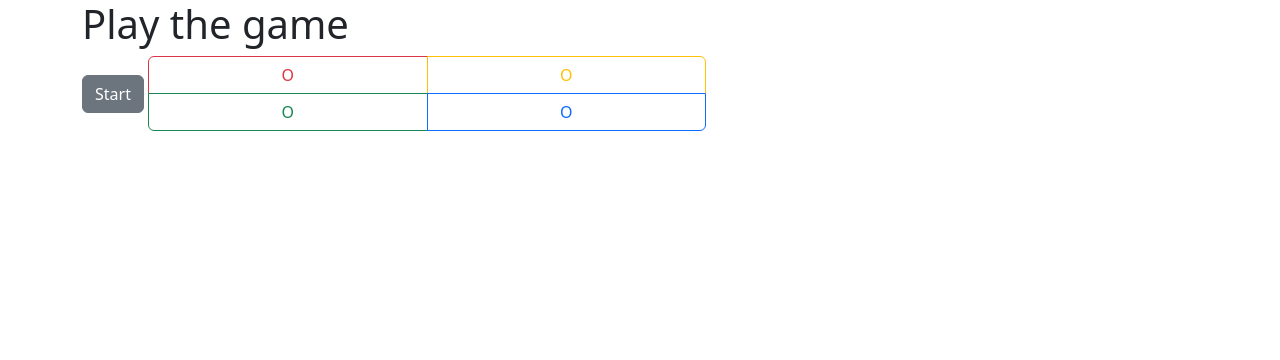
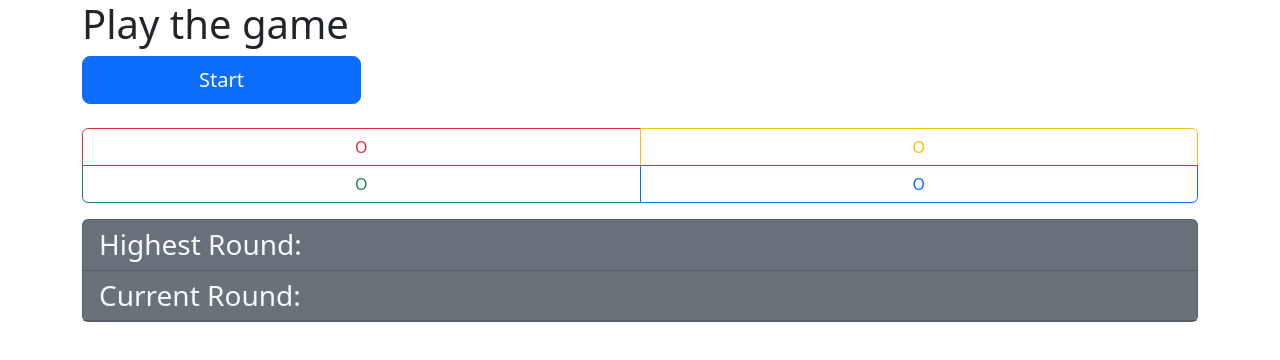
Before and after one commit to Hoomee90/simon-says, a website built with webpack: page src/index.html in a window 1280 px wide. Built offline with nearby package versions, Linux system fonts and the light colour scheme.

Commit message:
add styles and score tracking card

```diff
--- a/src/index.html
+++ b/src/index.html
@@ -5,8 +5,8 @@
 </head>
 <body class="container">
   <h1>Play the game</h1>
-  <button id="game-start" class="btn btn-secondary">Start</button>
-  <div id="game-buttons" class="btn-group-vertical w-50">
+  <button id="game-start" class="mb-4 w-25 btn btn-lg btn-primary">Start</button>
+  <div id="game-buttons" class="btn-group-vertical d-block mx-auto">
     <div class="btn-group">
       <input type="checkbox" class="btn-check" name="simon-btn" id="red">
       <label class="btn btn-outline-danger" for="red">O</label>
@@ -22,5 +22,9 @@
       <label class="btn btn-outline-primary" for="blue">O</label>
     </div>
   </div>
+  <div class="mt-3 card bg-secondary text-light">
+    <h3 id="high" class="card-header">Highest Round:</h3>
+    <h3 id="current" class="card-header">Current Round:</h3>
+  </div>
 </body>
 </html>
```
